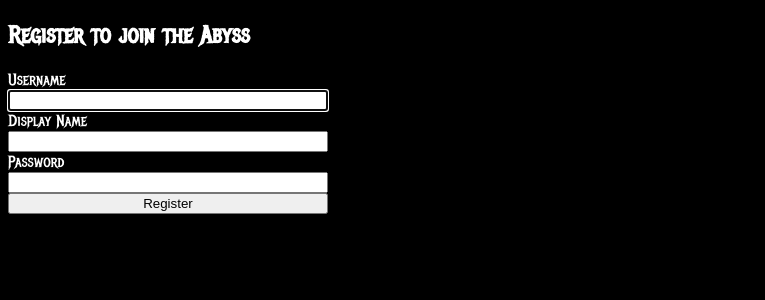
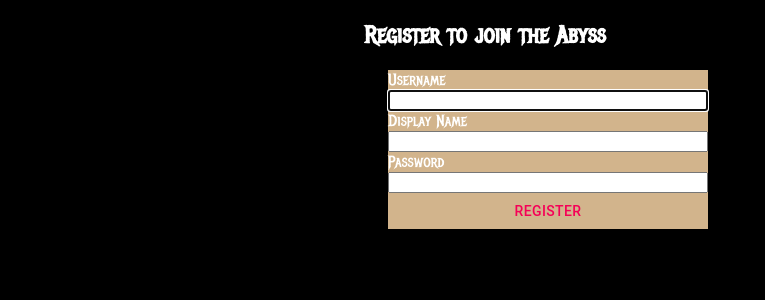
Before and after one commit to KenzieAcademy/socialapp-starter, a React (Create React App) app: page /registration in a window 1280 px wide. Shown: the top 300 px of the page, without its empty margins (0-765 px from the left). Built offline with nearby package versions, Linux system fonts and the light colour scheme; what redux-auth-wrapper would draw is missing.

Commit message:
button stuff

```diff
--- a/src/components/registrationForm/RegistrationForm.css
+++ b/src/components/registrationForm/RegistrationForm.css
@@ -1,6 +1,10 @@
+
+
+
 #registration-form {
   display: flex;
   flex-direction: column;
   max-width: 20em;
+  background-color: tan;
 
 }
--- a/src/components/registrationForm/RegistrationForm.js
+++ b/src/components/registrationForm/RegistrationForm.js
@@ -3,6 +3,10 @@ import Spinner from "react-spinkit";
 import { withAsyncAction } from "../../redux/HOCs";
 import "./RegistrationForm.css";
 import RegistrationService from "./registrationService"
+import { Button } from '@material-ui/core';
+import Container from '@material-ui/core/Container';
+
+
 
 
 
@@ -35,6 +39,7 @@ class RegistrationForm extends React.Component {
     const { loading, error } = this.props;
     return (
       <div className="RegistrationForm">
+        <Container maxWidth = "md">
         <form id="registration-form" onSubmit={this.handleRegistration}>
           <label htmlFor="username">Username</label>
           <input
@@ -58,14 +63,15 @@ class RegistrationForm extends React.Component {
             required
             onChange={this.handleChange}
           />
-           <button type="submit" disabled={loading}>
+           <Button color = "secondary" type="submit" disabled={loading}>
             Register
-          </button>
+          </Button>
 
 
         </form>
         {loading && <Spinner name="circle" color="blue" />}
         {error && <p style={{ color: "red" }}>{error.message}</p>}
+        </Container>
       </div>
     );
   }
--- a/src/pages/Registration.js
+++ b/src/pages/Registration.js
@@ -1,13 +1,16 @@
 import React from 'react'
 import RegistrationForm from "../components/registrationForm/RegistrationForm"
+import Container from '@material-ui/core/Container';
 
 
 class Registration extends React.Component {
     render() {
         return(
             <div className = "Registration">
+                <Container maxWidth = "sm">
                 <h2>Register to join the Abyss</h2>
                 <RegistrationForm />
+                </Container>
             </div>
 
         )
```
